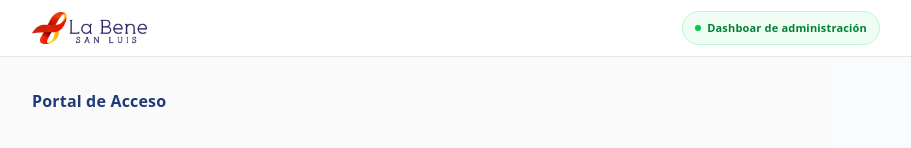
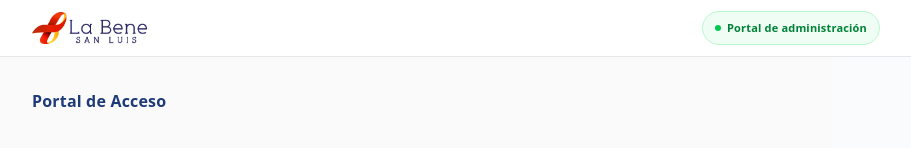
Before and after one commit to JonathanEduardo/MinimalDemos, a React (Vite) app: page /provider/access in a window 1280 px wide. Shown: the top 148 px of the page, without its empty margins (184-1095 px from the left). Built offline with nearby package versions, Linux system fonts and the light colour scheme.

Commit message:
Ajuste sintaxi

```diff
--- a/src/components/pages/ProveedorPage.tsx
+++ b/src/components/pages/ProveedorPage.tsx
@@ -875,7 +875,7 @@ export function ProveedorPage() {
                 onClick={() => navigate("/admin")}
                 className=" cursor-pointer hidden sm:flex items-center gap-1.5 rounded-full border border-green-200 bg-green-50 px-3 py-1 text-[11px] font-semibold text-green-700">
               <span  className="inline-block h-1.5 w-1.5 rounded-full bg-green-500" />
-              Dashboar de administración
+              Portal de administración
             </button>
 
           </div>
```
